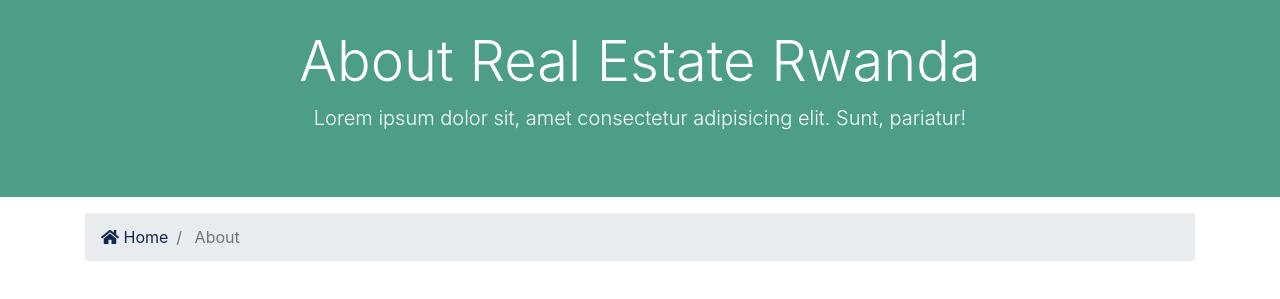
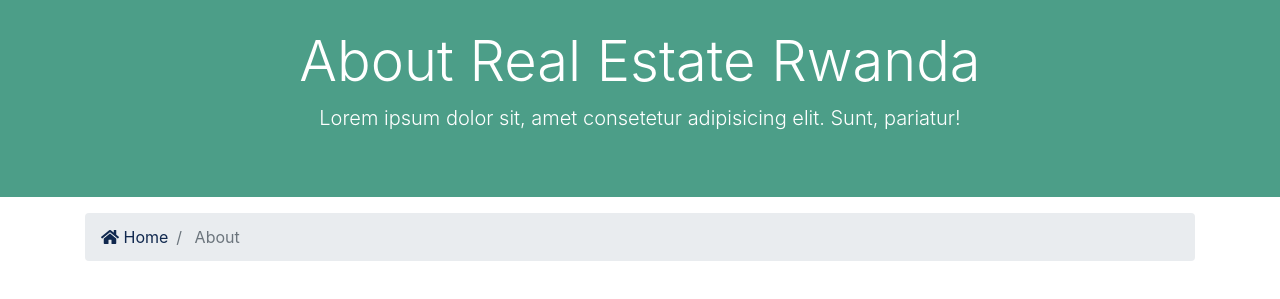
Before and after one commit to GisaKaze/realEstateRwanda, a Django app: page /about in a window 1280 px wide. Shown: the part 148-447 px from the top of the page. Run offline with Django 3.2, Linux system fonts and the light colour scheme; tables that the repository leaves empty hold one stand-in row (values such as "Sample post"); grey boxes marked "Sample" are stand-in pictures; some libraries are stand-ins or nearby versions.

```diff
--- a/templates/pages/about.html
+++ b/templates/pages/about.html
@@ -9,7 +9,7 @@
     <div class="row text-center">
       <div class="col-md-12">
         <h1 class="display-4">About Real Estate Rwanda</h1>
-        <p class="lead">Lorem ipsum dolor sit, amet consectetur adipisicing elit. Sunt, pariatur!</p>
+        <p class="lead">Lorem ipsum dolor sit, amet consetetur adipisicing elit. Sunt, pariatur!</p>
       </div>
     </div>
   </div>
```
